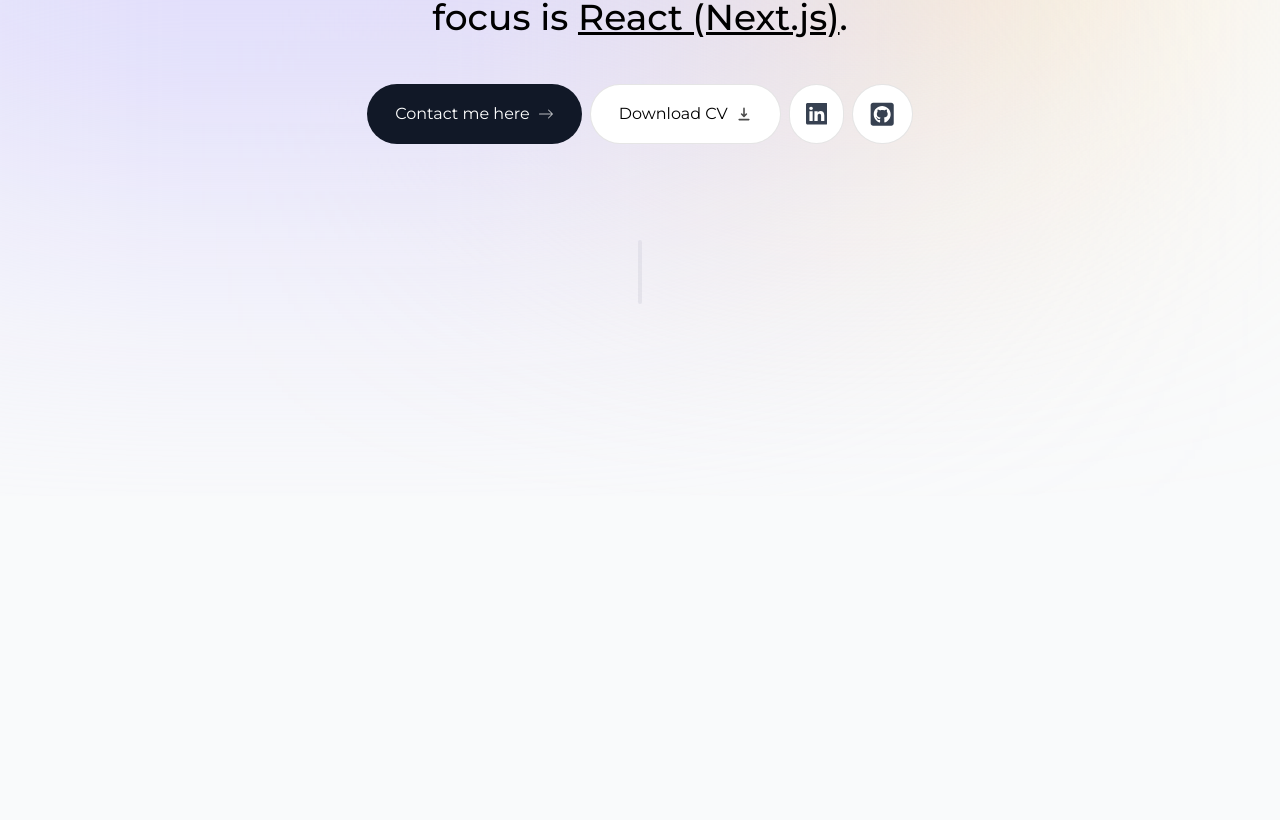
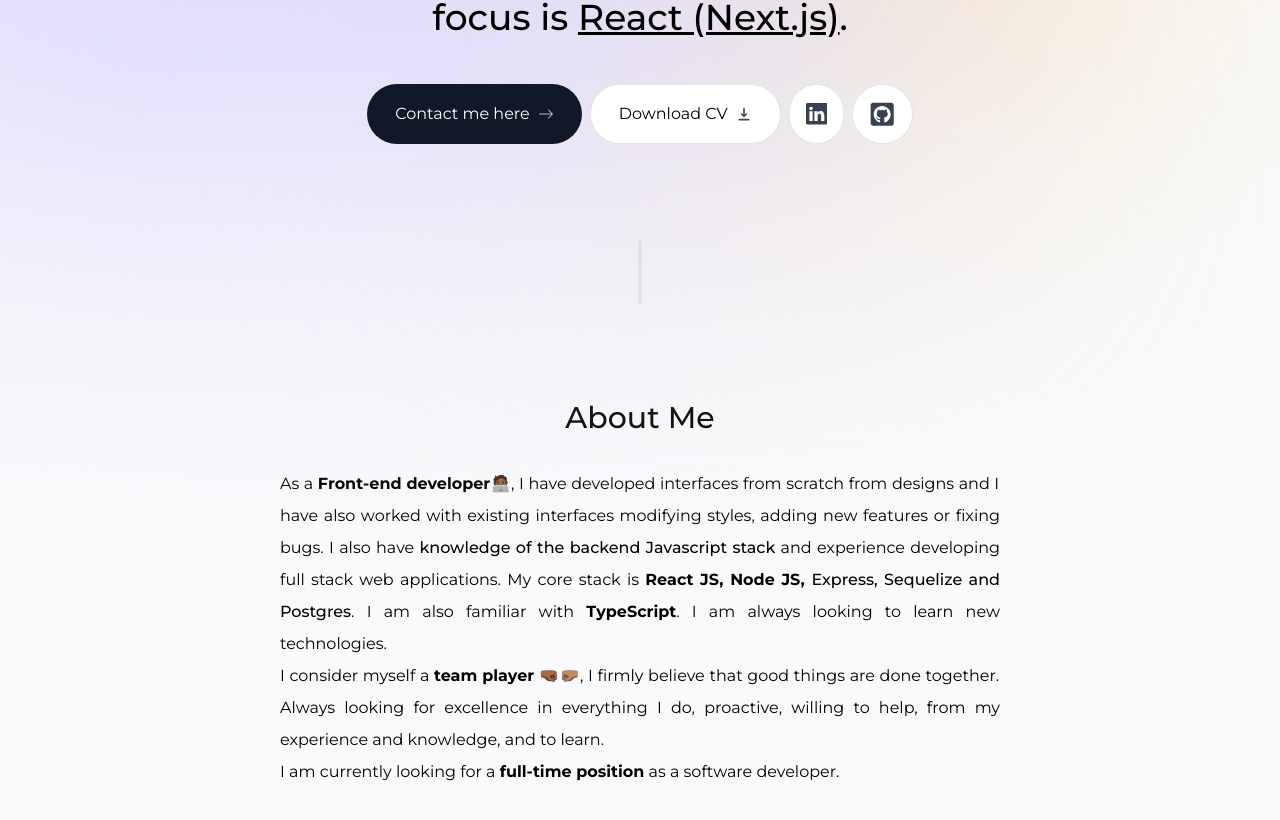
Before and after one commit to SebaSanchezI/portfolio, a Next.js app: page / in a window 1280 px wide. Shown: the part 326-1146 px from the top of the page. Before the commit the page ends 822 px from the top, so only its background shows below. Built offline with nearby package versions, Linux system fonts and the light colour scheme.

Commit message:
Create about section

```diff
--- a/app/page.tsx
+++ b/app/page.tsx
@@ -1,10 +1,11 @@
-import { Intro, SectionDivider } from "@/components";
+import { About, Intro, SectionDivider } from "@/components";
 
 export default function Home() {
   return (
     <main className="flex min-h-screen flex-col items-center justify-between p-24">
       <Intro />
       <SectionDivider />
+      <About />
     </main>
   );
 }
--- /dev/null
+++ b/components/about.tsx
@@ -0,0 +1,45 @@
+'use client'
+import React from 'react'
+import { motion } from 'framer-motion'
+import { SectionHeading } from './sectionHeading'
+
+type Props = {}
+
+export function About({}: Props) {
+  return (
+    <motion.section
+        className='mb-28 max-w-[45rem] text-justify leading-8 sm:mb-40'
+        initial={{ opacity: 0, y: 100 }}
+        animate={{ opacity: 1, y: 0 }}
+        transition={{ delay: 0.125 }}
+    >
+        <SectionHeading>About me</SectionHeading>
+        <p>
+            As a <span className="font-bold">Front-end developer</span>🧑🏾‍💻,
+            I have developed interfaces from scratch from designs and
+            I have also worked with existing interfaces modifying styles, adding new features or fixing bugs.
+            I also have <span className="font-medium">knowledge of the backend Javascript stack</span>{" "}
+            and experience developing full stack web applications.
+            My core stack
+            is{" "}
+            <span className="font-bold">
+                React JS, Node JS,{" "}
+            </span>
+            <span className="font-medium">
+                Express, Sequelize and Postgres
+            </span>
+            . I am also familiar with <span className="font-bold">TypeScript</span>.
+            I am always looking to learn new technologies.
+        </p>
+        <p>
+            I consider myself a <span className="font-bold">team player 🤜🏾🤛🏽</span>, I firmly believe that good things are done together.
+            Always looking for excellence in everything I do, proactive, willing to help, from my experience and knowledge, and to learn.
+        </p>
+        <p>
+            I am currently looking for a{" "}
+            <span className="font-bold">full-time position</span> as a software
+            developer.
+        </p>
+    </motion.section>
+  )
+}
```
